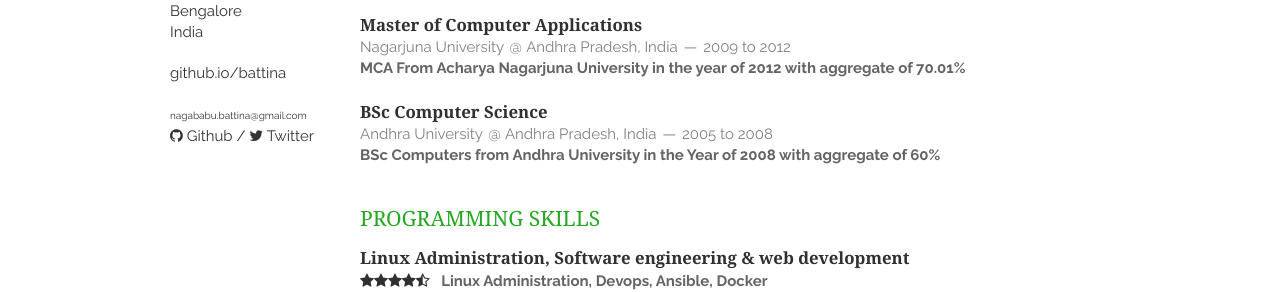
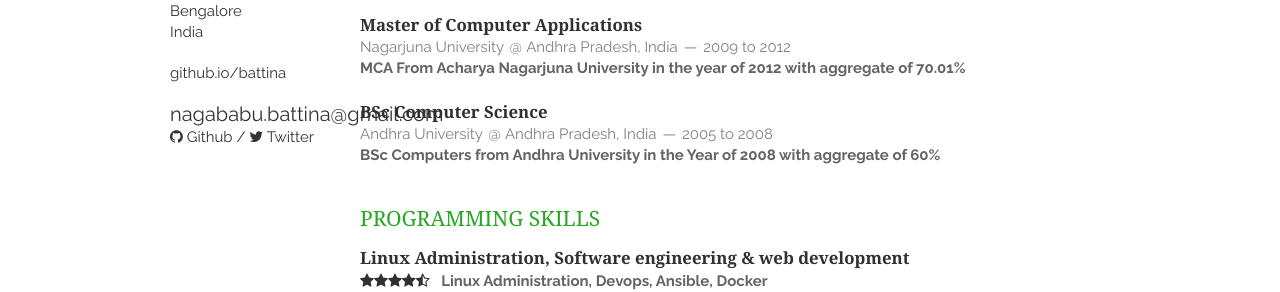
Before and after one commit to BVNAGABABU/battina, a Jekyll site: the page built from index.html, in a window 1280 px wide. Shown: the part 358-650 px from the top of the page. Built offline with Jekyll 4.4.1, drawn with Linux system fonts in a browser that asks for light colours; nearby versions of some CDN libraries; the list of posts is cut into pages by our own code.

Commit message:
Update layout.html

```diff
--- a/_layouts/layout.html
+++ b/_layouts/layout.html
@@ -42,7 +42,7 @@
             <a href="{{ site.website_full }}">{{ site.website }}</a><br/>
         </p>
         <p>
-            <a href="{{ site.email_full }}" style="font-size: 10px">{{ site.email }}</a><br/>
+            <a href="{{ site.email_full }}" style="font-size: 20px">{{ site.email }}</a><br/>
             <a href="https://github.com/{{ site.github }}"><i class="fa fa-github"></i> Github</a> /
             <a href="https://twitter.com/{{ site.twitter }}"><i class="fa fa-twitter"></i> Twitter</a>
         </p>
```
